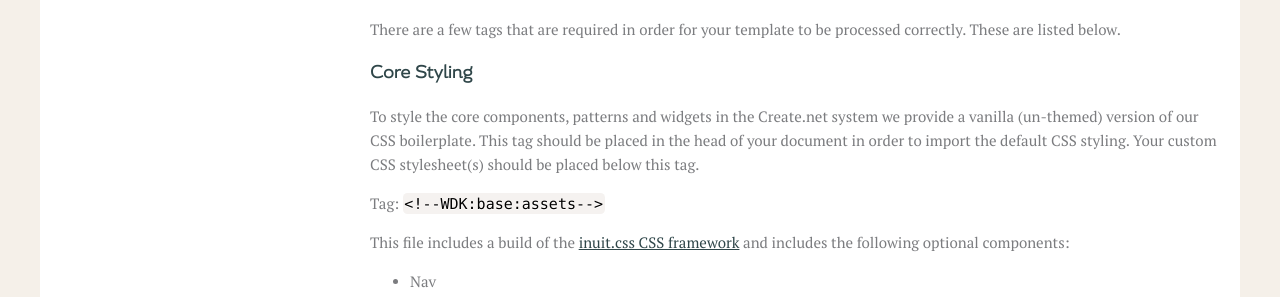
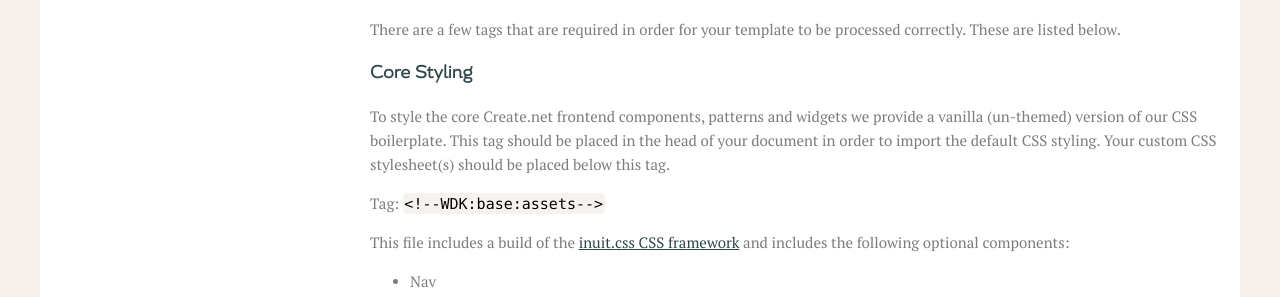
Before and after one commit to createdotnet/wdk, a Jekyll site: the page built from _tutorials/requirements-restrictions.md, in a window 1280 px wide and 900 px high, scrolled down 781 px. Shown: the part 153-450 px from the top of the window. Built offline with Jekyll 4.4.1, drawn with Linux system fonts in a browser that asks for light colours.

Commit message:
Rephrase docs.

```diff
--- a/_tutorials/requirements-restrictions.md
+++ b/_tutorials/requirements-restrictions.md
@@ -43,7 +43,7 @@ These are listed below.
 
 ### Core Styling
 
-To style the core components, patterns and widgets in the Create.net system we provide a vanilla (un-themed) version of our CSS boilerplate. This tag should be placed in the head of your document in order to import the default CSS styling. Your custom CSS stylesheet(s) should be placed below this tag.
+To style the core Create.net frontend components, patterns and widgets we provide a vanilla (un-themed) version of our CSS boilerplate. This tag should be placed in the head of your document in order to import the default CSS styling. Your custom CSS stylesheet(s) should be placed below this tag.
 
 Tag: `<!--WDK:base:assets-->`
 
```
